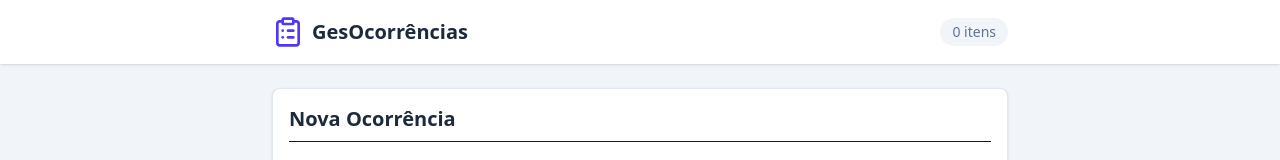
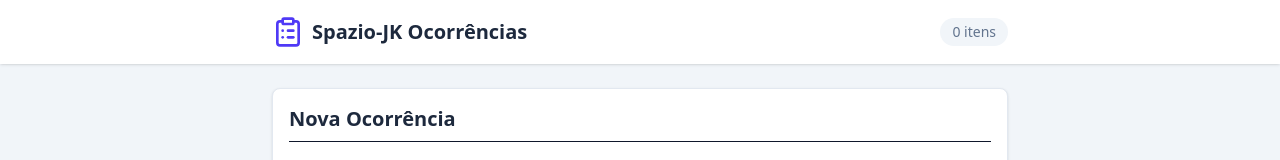
Before and after one commit to fabiano320255/https---github.com-fabiano320255-ocorrencias, a React (Vite) app: page / in a window 1280 px wide. Shown: the top 160 px of the page. Built offline with nearby package versions, Linux system fonts and the light colour scheme.

Commit message:
10/02 v4

```diff
--- a/src/App.jsx
+++ b/src/App.jsx
@@ -84,7 +84,7 @@ function App() {
         <div className="max-w-3xl mx-auto px-4 py-4 flex items-center justify-between">
           <div className="flex items-center space-x-2">
             <ClipboardList className="h-8 w-8 text-indigo-600" />
-            <h1 className="text-xl font-extrabold text-slate-800">GesOcorrências</h1>
+            <h1 className="text-xl font-extrabold text-slate-800">Spazio-JK Ocorrências</h1>
           </div>
           <div className="text-sm font-medium text-slate-500 bg-slate-100 px-3 py-1 rounded-full">
             {occurrences.length} {occurrences.length === 1 ? 'item' : 'itens'}
```
